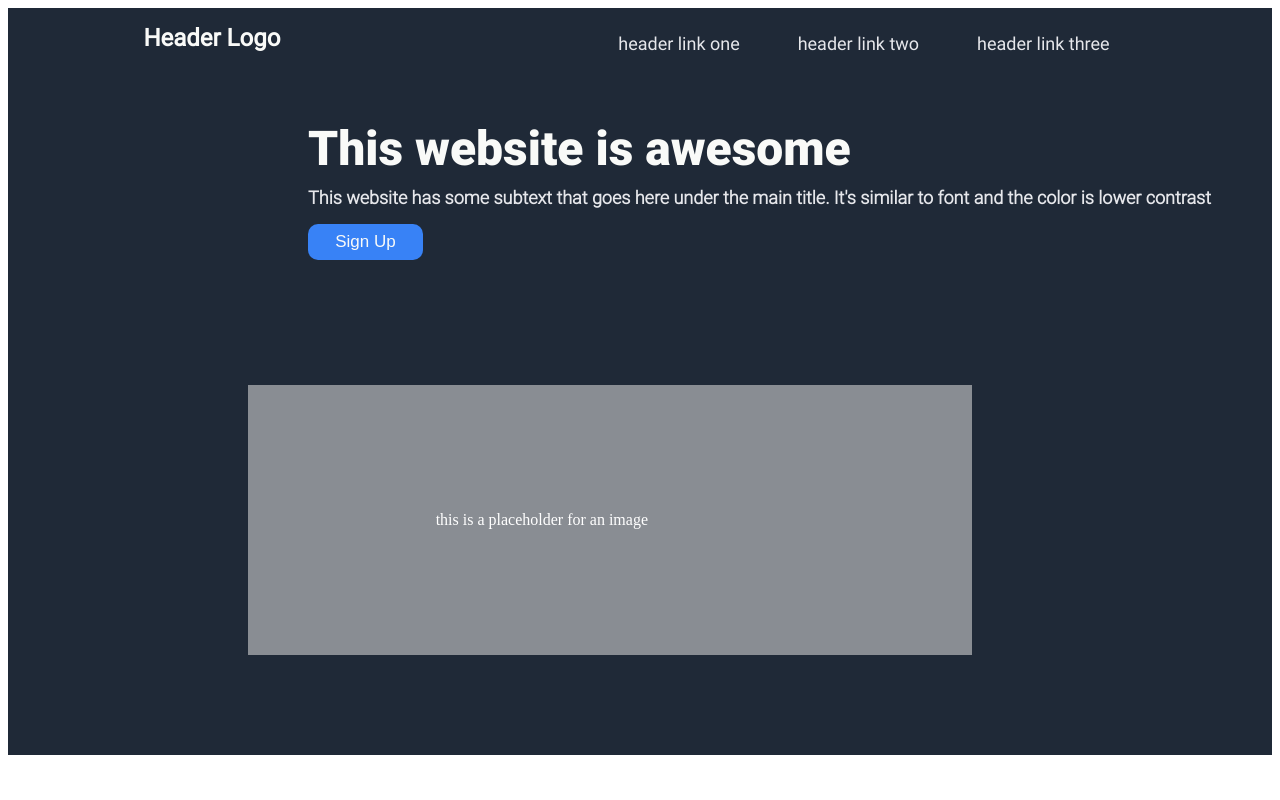
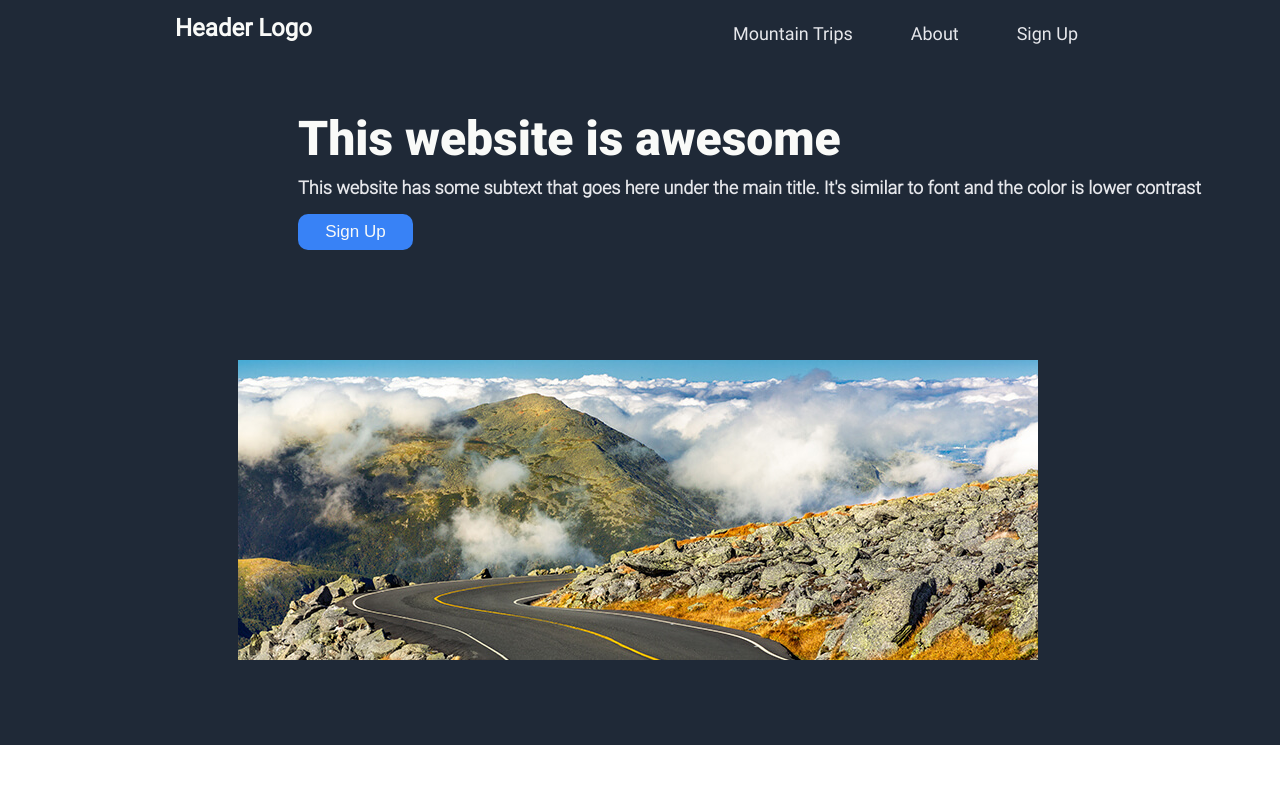
Before and after one commit to stefanm95/CSS-Website, a plain HTML site: page index.html in a window 1280 px wide. Shown: the top 800 px of the page. Drawn offline with Linux system fonts and the light colour scheme.

Commit message:
third.01

```diff
--- a/index.html
+++ b/index.html
@@ -15,13 +15,13 @@
          <nav class="main-nav">
           <ul>
             <li>
-              <a href="#" class="hlink">header link one</a>
+              <a href="https://unsplash.com/images/nature/mountain" target="_blank" class="hlink">Mountain Trips</a>
             </li>
             <li>
-              <a href="#" class="hlink">header link two</a>
+              <a href="#" class="hlink">About</a>
             </li>
             <li>
-              <a href="#" class="hlink">header link three</a>
+              <a href="#" class="hlink">Sign Up</a>
             </li>
           </ul>
         </nav>
@@ -35,26 +35,25 @@
               <button class="btn">Sign Up</button>
             </div>
             <div class="hero-2">
-              <p>this is a placeholder for an image</p>
+              <img src="./images/shutterstock_1196571622.jpg", alt="this is a placeholder for an image"></img>
             </div>
           </div>
           </article>
        </section>
        <section>
-
         <div class="thirdContainer">
           <h1 class="title">Some Random Information.</h1>
           <div class="boxContainer">
-            <div class="box smallbox1">
+            <div class="box">
               <p>this is some subtext under an illustration or image</p>
             </div>
-            <div class="box smallbox2">
+            <div class="box">
               <p>this is some subtext under an illustration or image</p>
             </div>
-            <div class="box smallbox3">
+            <div class="box">
               <p>this is some subtext under an illustration or image</p>
             </div>
-            <div class="box smallbox4">
+            <div class="box">
               <p>this is some subtext under an illustration or image</p>
             </div>
           </div>
--- a/style.css
+++ b/style.css
@@ -34,6 +34,7 @@ a:active {
   text-decoration: none;
 }
 .wrapper .main-global {
+  margin: -10px;
   display: flex;
   flex-direction: column;
 }
@@ -101,7 +102,7 @@ a:active {
   margin-left: 300px;
   align-items: left;
   line-height: 1;
-  flex: 1 1 300px;
+  flex: 2 1 300px;
 }
 .hero-2 {
   margin-top: 125px;
@@ -109,14 +110,14 @@ a:active {
   background-color: #b2b3b6b9;
   height: 270px;
   width: 350px;
-  flex: 3 1 300px;
+  flex: 2 1 300px;
   align-items: center;
-  margin-right: 300px;
+  margin-right: 500px;
   margin-left: 240px;
   display: flex;
 }
-.hero-2 p {
-  width: 400px;
+.hero-2 img {
+  width: 800px;
   text-align: right;
   justify-content: center;
 }
```
Also changed, not shown: images/mtntrip.jpg (added), images/mtntrip1.jpg (added), images/shutterstock_1196571622.jpg (added).
